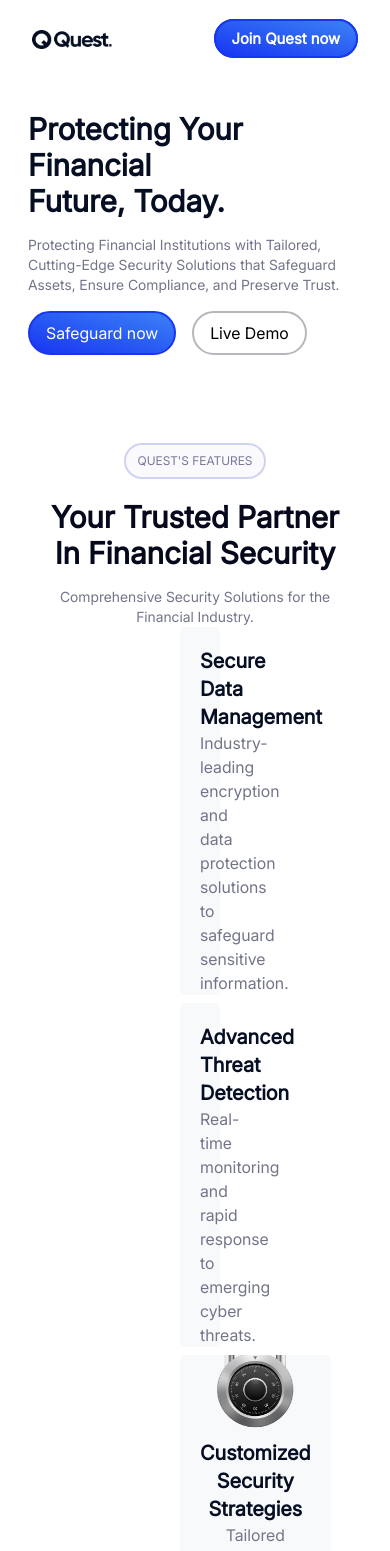
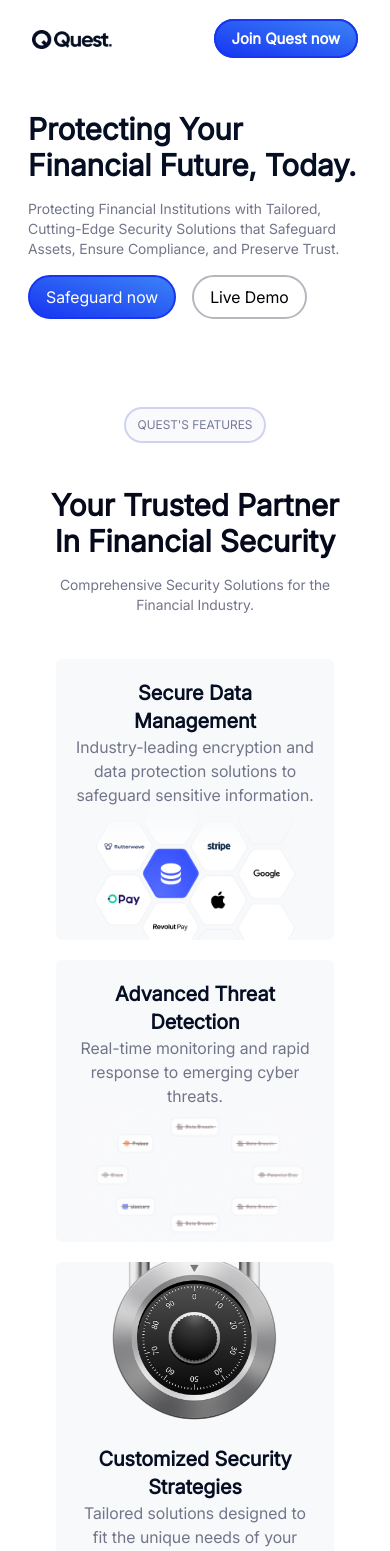
Before and after one commit to the-chronicles/Quest, a React (Vite) app: page / in a window 390 px wide. Shown: the top 1551 px of the page. Built offline with nearby package versions, Linux system fonts and the light colour scheme.

Commit message:
final mobile

```diff
--- a/src/components/Features.jsx
+++ b/src/components/Features.jsx
@@ -6,7 +6,7 @@
       id="features"
       className="m-5 mx-4 flex h-full items-center justify-center p-5"
     >
-      <div className="flex flex-col items-center justify-center font-[Inter]">
+      <div className="flex flex-col items-center gap-6 justify-center font-[Inter]">
         <div className="w-fit items-center justify-center rounded-full border-2 border-[#CFD3EF] bg-[#FAFAFD] px-3 py-2 text-xs uppercase text-[#747999] md:px-4 md:text-sm">
           Quest's Features
         </div>
@@ -25,7 +25,10 @@
           </p>
         </div>
 
-        <div className="grid grid-cols-1 gap-2 px-36 text-center font-[Inter] md:grid-cols-4">
+
+
+      {/* Grid section  */}
+        <div className="grid grid-cols-1 gap-5 p-5  text-center font-[Inter] md:grid-cols-4">
           <div className="rounded-md bg-[#f8f9fb] px-5 pt-5 md:col-span-2">
             <h1 className="text-xl font-semibold text-[#060E23]">
               Secure Data Management
@@ -46,8 +49,11 @@
             <img src="/Figure.png" alt="" className="flex items-baseline" />
           </div>
 
-          <div className="w-fit rounded-md bg-[#f8f9fb] px-5 md:col-span-1">
-            <img className="h-fit w-fit" src="/padlock.png" />
+          <div className="w-fit rounded-md bg-[#f8f9fb] px-5  md:col-span-1">
+
+
+            <img className="h-fit w-fit " src="/padlock.png" />
+
             <h1 className="text-xl font-semibold text-[#060E23]">
               Customized Security Strategies
             </h1>
@@ -57,7 +63,7 @@
             </p>
           </div>
 
-          <div className="flex justify-center rounded-md bg-[#f8f9fb] p-5 md:col-span-3 md:col-start-2">
+          <div className="flex justify-center rounded-md bg-[#f8f9fb] p-5  md:col-span-3 md:col-start-2">
             <div className="flex items-center">
               <div className="text-left">
                 <h1 className="text-xl font-semibold text-[#060E23]">
--- a/src/components/Footer.jsx
+++ b/src/components/Footer.jsx
@@ -4,71 +4,26 @@
   return (
     <footer>
       <div>
-        {/* <div className='mx-auto my-[60px] mb-20 h-[90dvh] w-11/12 rounded-2xl bg-[#07091c]'>
-        <div className="relative h-full w-full">
-            <div className="absolute inset-0 flex flex-col items-center justify-center gap-5 font-[Figtree] text-white">
-              <h1 className="text-4xl font-bold font-[Inter]">
-                Join Our Mission. Protect your business
-              </h1>
-              <div className="flex gap-5 text-xl">
 
-                  <h1 className="rounded-full bg-red-500 px-5 py-1">
-                    More Info
-                  </h1>
-
-
-                  <h1 className="rounded-full border-2 border-red-500 px-5 py-1">
-                    Buy
-                  </h1>
-
-              </div>
-            </div>
-          </div>
-
-        </div> */}
-          {/* <div class="mx-auto my-[60px] h-[575px] px-[279px] py-[127px] bg-[#07091c] rounded-3xl flex-col justify-start items-center gap-[69px] inline-flex"> */}
-
-        {/* <div className="mx-auto flex h-full w-10/12 flex-col items-center justify-center gap-[69px] rounded-3xl bg-[#07091c] py-16">
-          <div class="w-[682px] text-center font-[Inter] text-3xl font-bold text-[#dadcea] md:text-6xl">
-            Join Our Mission. Protect <br /> your Business
-          </div>
-          <div class="flex flex-col items-center justify-start gap-6">
-            <div class="h-20 w-20 items-center justify-center">
-              <img src="/Container.png" alt="" />
-            </div>
-            <div class="flex items-center justify-center px-1">
-              <button className="rounded-full border-2 border-[#1835F2] bg-gradient-to-tr from-[#1835F2] to-blue-500 px-4 py-2 text-white">
-                <a href="#">Join Quest</a>
-              </button>
-            </div>
-          </div>
-        </div> */}
-
-
-
-
-
-<div className="mx-auto flex h-full w-11/12 md:w-11/12 flex-col items-center justify-center gap-11 rounded-3xl bg-[#07091c] py-16">
-  <div className="text-center font-[Inter] text-2xl   text-[#dadcea] md:text-6xl">
+        <div className="mx-auto flex h-full w-11/12 flex-col items-center justify-center gap-11 rounded-3xl bg-[#07091c] py-16 md:w-11/12">
+          <div className="text-center font-[Inter] text-2xl text-[#dadcea] md:text-6xl">
             <span className="block">Join Our Mission. Protect</span>
             <span className="block">your Business</span>
           </div>
           <div className="flex flex-col items-center justify-start gap-6">
-    <div className="h-16 w-16 md:h-20 md:20 items-center justify-center">
+            <div className="md:20 h-16 w-16 items-center justify-center md:h-20">
               <img src="/Container.png" alt="" />
             </div>
             <div className="flex items-center justify-center px-1">
               <button className="rounded-full border-2 border-[#1835F2] bg-gradient-to-tr from-[#1835F2] to-blue-500 px-6 py-3 text-white">
-        <a href="#">Join Quest )]</a>
+                <a href="#">Join Quest</a>
               </button>
             </div>
           </div>
         </div>
 
-
-
         {/* Navbar */}
-        <nav className="items-center justify-between px-8 py-4 font-[Inter] text-[15px] md:flex md:px-16">
+        <nav className="items-center space-y-2 md:space-y-0 justify-between px-8 py-4 font-[Inter] text-[15px] md:flex md:px-16">
           <div className="flex items-center gap-11">
             <div>
               <img src="/logo.png" alt="Quest Logo" className="w-28 md:w-20" />
--- a/src/components/Hero.jsx
+++ b/src/components/Hero.jsx
@@ -2,14 +2,20 @@
 
 function Hero() {
   return (
-    <section className="mx-4 flex h-full items-center justify-center bg-gradient-to-b from-white to-transparent p-3 md:p-0 md:rounded-b-2xl md:border-b-2">
+    <section className="mx-4 flex h-full items-center justify-center bg-gradient-to-b from-white to-transparent p-3 md:rounded-b-2xl md:border-b-2 md:p-0">
       {/* h-screen  */}
       <div className="font-[Inter]">
         <div className="text-left text-3xl md:text-center">
-          <h1 className="mb-4 mt-5 font-semibold text-[#060E23] md:text-5xl">
-            Protecting Your Financial <br />
-            Future, Today.
-          </h1>
+          <div className="mb-4 mt-5 font-semibold text-[#060E23] md:text-5xl">
+            <span class="block md:hidden">
+              Protecting Your Financial Future, Today.
+            </span>
+            <span class="hidden md:block">
+              Protecting Your Financial <br />
+              Future, Today.
+            </span>
+          </div>
+
           <div class="mb-4 text-sm text-[#72758A] md:text-lg">
             <span class="block md:hidden">
               Protecting Financial Institutions with Tailored, Cutting-Edge
```
Lines whose indentation alone changed are shown as unchanged.
